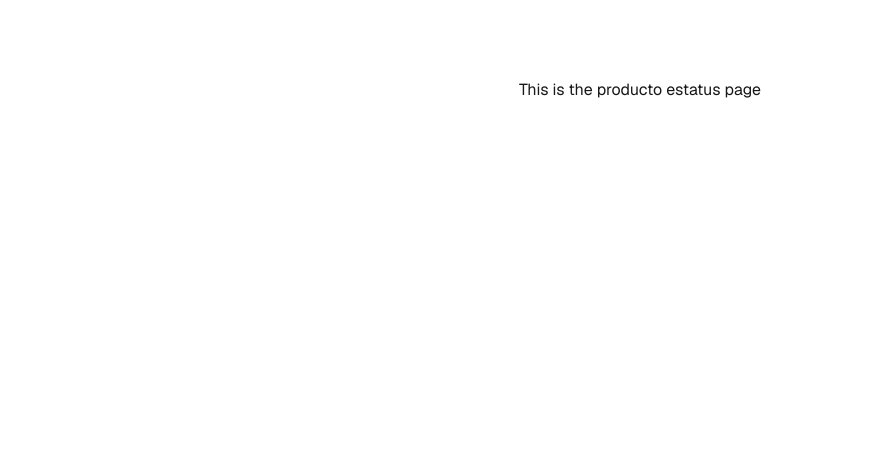
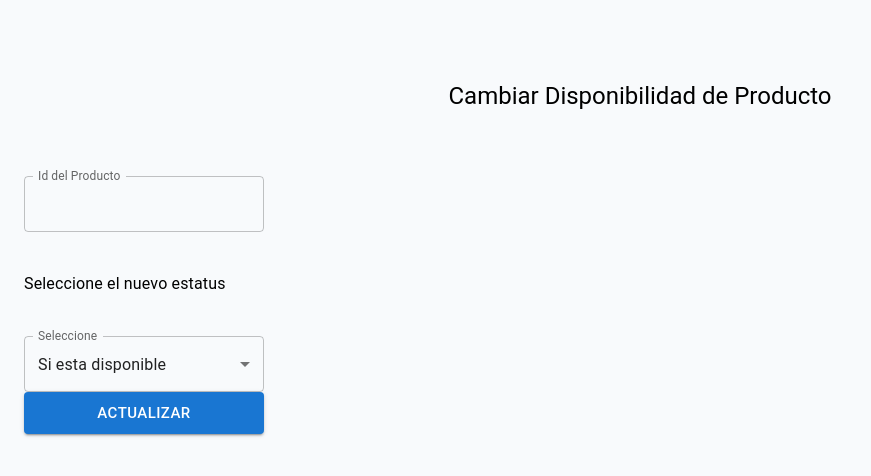
Before and after one commit to Emiliano0X1/Caffeto-AdminPage, a Next.js app in the folder caffeto-admin/: page /Producto in a window 1280 px wide. Shown: the top 476 px of the page, without its empty margins (0-871 px from the left). Built offline with nearby package versions, Linux system fonts and the light colour scheme.

Commit message:
The layout of updateProducto is ready

```diff
--- /dev/null
+++ b/caffeto-admin/src/app/Compoments/editarProducto.jsx
@@ -0,0 +1,48 @@
+"use client"
+
+import { Typography,Box, TextField, MenuItem,Button } from "@mui/material";
+
+const currencies = [
+    {
+      value: 'true',
+      label: 'Si esta disponible',
+    },
+    {
+      value: 'false',
+      label: 'No esta disponible',
+    },
+  ];
+
+export default function ChangeStatus({id}){
+
+    return (
+        <Box className= "flex flex-col mt-10">
+            <Typography>Seleccione el nuevo estatus</Typography>
+
+          <Box className = "flex flex-col mt-10">
+            <TextField
+                id="outlined-select-currency"
+                select
+                label="Seleccione"
+                defaultValue="true"
+        >
+          {currencies.map((option) => (
+            <MenuItem key={option.value} value={option.value}>
+              {option.label}
+            </MenuItem>
+          ))}
+        </TextField>
+           </Box>
+
+           <Box className = "flex flex-col items-center justify-center">
+              <Button
+                className=" ml-10 mt-32 mb-2.5 bg-slate-950 text-slate-50 text-xs w-60"
+                size="large"
+                variant="contained"
+              >
+                Actualizar
+              </Button>
+           </Box>
+        </Box>
+    );
+}
--- a/caffeto-admin/src/app/Producto/page.jsx
+++ b/caffeto-admin/src/app/Producto/page.jsx
@@ -1,7 +1,35 @@
+"use client"
+
+import { Typography,Box, TextField } from "@mui/material";
+import { useState } from "react";
+import ChangeStatus from "../Compoments/editarProducto";
+
 export default function productoStatus() {
+
+  const [productoId,setProductoId] = useState(0);
+
     return (
-      <div className="grid grid-rows-[20px_1fr_20px] items-center justify-items-center min-h-screen p-8 pb-20 gap-16 sm:p-20 font-[family-name:var(--font-geist-sans)]">
-        <p>This is the producto estatus page</p>
-      </div>
+      <Box className = "max-h-screen h-screen flex flex-col bg-slate-50">
+        <Box className = "flex flex-col items-center justify-center pt-20 text-center text-black" >
+          <Typography variant="h5">Cambiar Disponibilidad de Producto</Typography>
+        </Box>
+
+        <Box className = "p-6 flex flex-col mt-10 w-72 text-black">
+          <TextField
+            id = "outlined-number"
+            label = "Id del Producto"
+            type = "number"
+            size="large"
+            onChange={(e) => setProductoId(e.target.value)}
+            slotProps={{
+                inputLabel : {
+                  shrink : true,
+                },
+            }}
+          />
+
+          <ChangeStatus id = {productoId}></ChangeStatus>
+        </Box>
+      </Box>
     );
   }
--- a/caffeto-admin/src/app/layout.jsx
+++ b/caffeto-admin/src/app/layout.jsx
@@ -12,7 +12,7 @@ const geistMono = Geist_Mono({
 });
 
 export const metadata = {
-  title: "Create Next App",
+  title: "Caffeto Admin",
   description: "Generated by create next app",
 };
 
```
Also changed, not shown: caffeto-admin/src/app/Pedido/EditarPedido/page.jsx (added).
